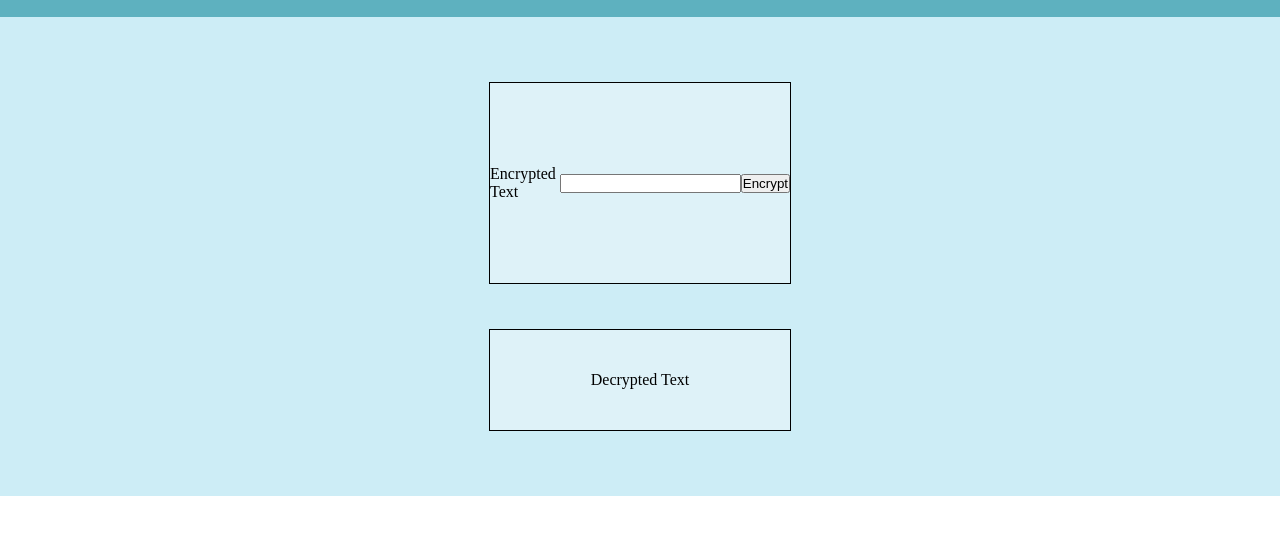
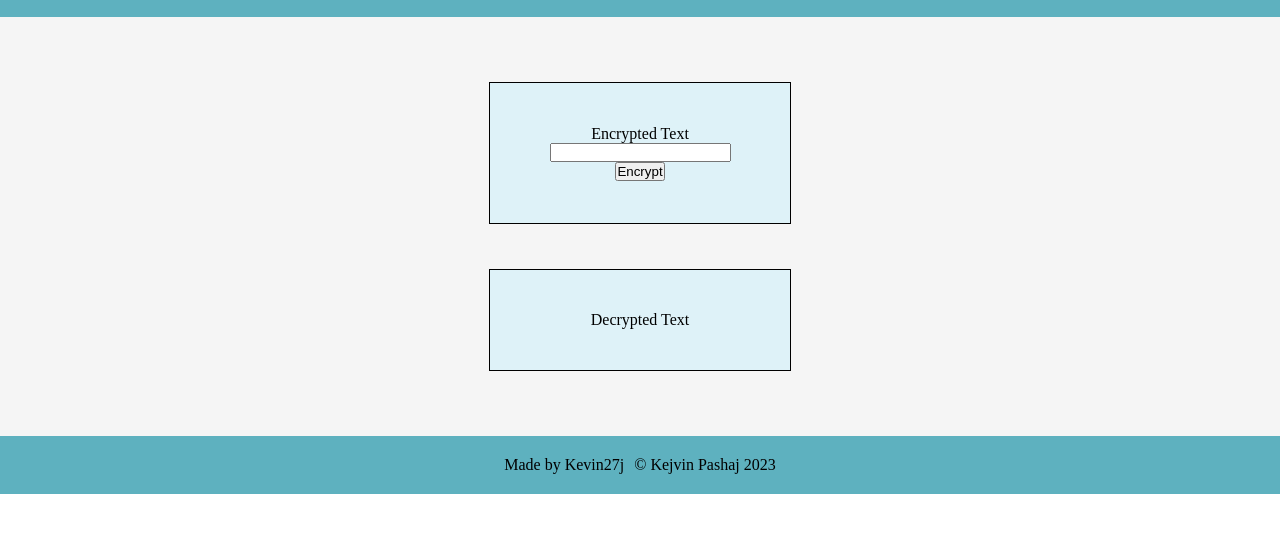
Before and after one commit to Kevin27j/caesars-cipher, a plain HTML site: page index.html in a window 1280 px wide. Shown: the part 60-594 px from the top of the page. Drawn offline with Linux system fonts and the light colour scheme.

Commit message:
added footer section

```diff
--- a/assets/style.css
+++ b/assets/style.css
@@ -19,7 +19,7 @@ body {
 }
 
 .main {
-    background-color: #CDEDF6;
+    background-color: #F5F5F5;
     padding: 20px 10px;
 }
 
@@ -27,14 +27,26 @@ body {
     background-color: #DEF2F8;
     margin: 45px auto;
     border: 1px solid black;
+    flex-direction: column;
 }
 
 #input-container {
     max-width: 300px;
-    height: 200px;
+    height: 140px;
 }
 
 #output-container {
     max-width: 300px;
     height: 100px;
 }
+
+.footer {
+    padding: 20px 0;
+    background-color: #5EB1BF;
+    gap: 10px;
+}
+
+.footer-link {
+    text-decoration: none;
+    color: black;
+}
--- a/index.html
+++ b/index.html
@@ -23,6 +23,12 @@
         </div>
     </div>
 
+    <div class="footer flex">
+        <p class="footer-text">Made by <a class="footer-link" href="https://github.com/Kevin27j" target="_blank">Kevin27j</a></p>
+
+        <p class="footer-text">&#169; Kejvin Pashaj 2023</p>
+    </div>
+
     <script src="./assets/script.js"></script>
 </body>
 </html>
```
